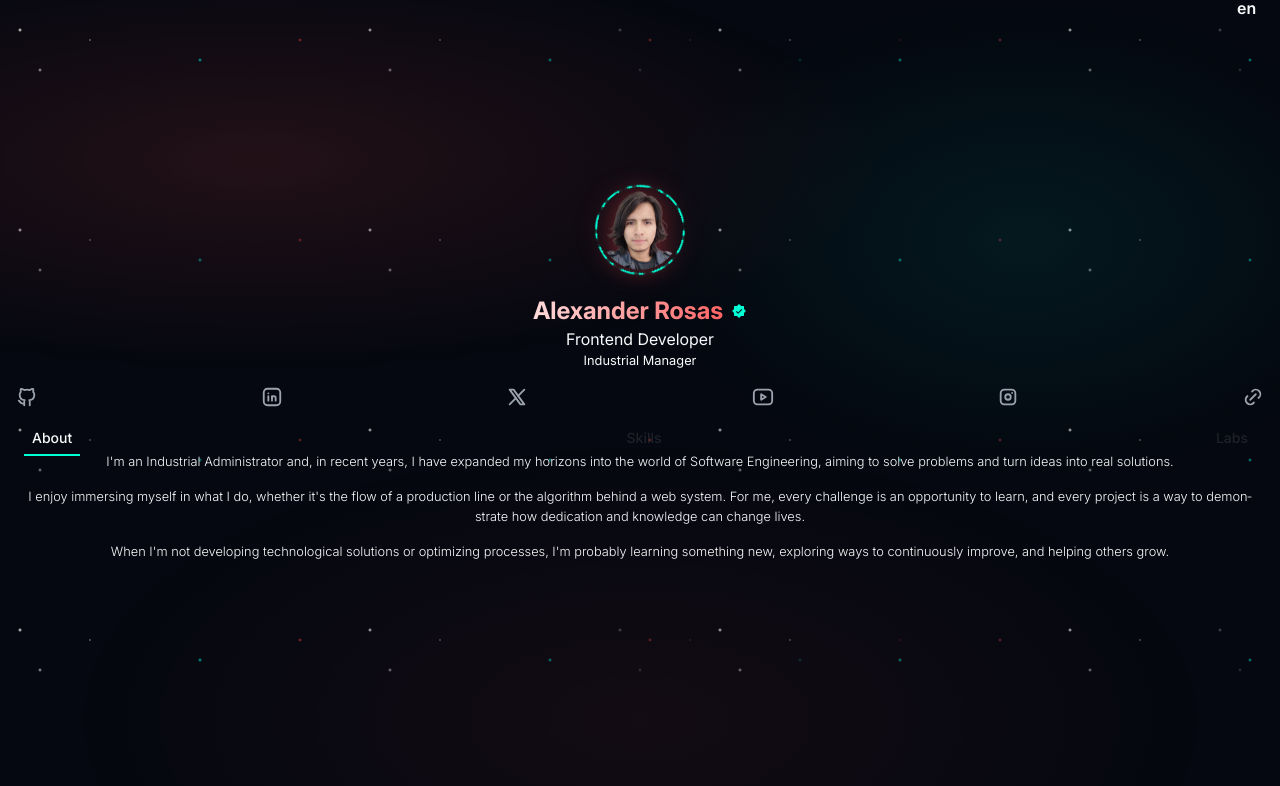
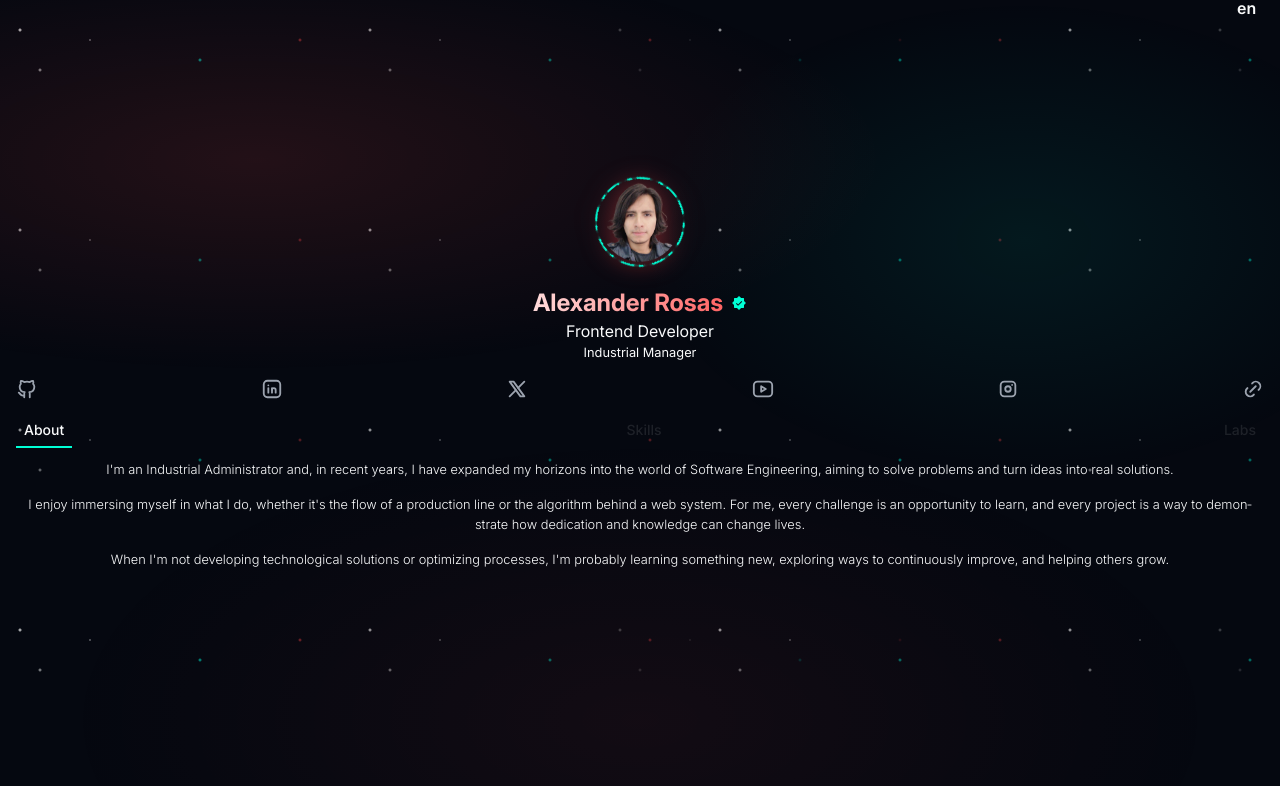
Before and after one commit to aleroses/aleroses.github.io, a React (Vite) app: page / in a window 1280 px wide. Shown: the top 786 px of the page. Built offline with nearby package versions, Linux system fonts and the light colour scheme.

Commit message:
style(navbar): update margins and paddings

```diff
--- a/src/components/Navbar.jsx
+++ b/src/components/Navbar.jsx
@@ -19,7 +19,7 @@ export const Navbar = () => {
   const t = (en[language] || es[language]).navbar;
 
   return (
-    <nav className="mt-4 flex w-full justify-between px-2">
+    <nav className="my-4 flex w-full justify-between">
       {NAV_ITEMS.map(({ to, key }) => (
         <NavLink
           key={to}
```
